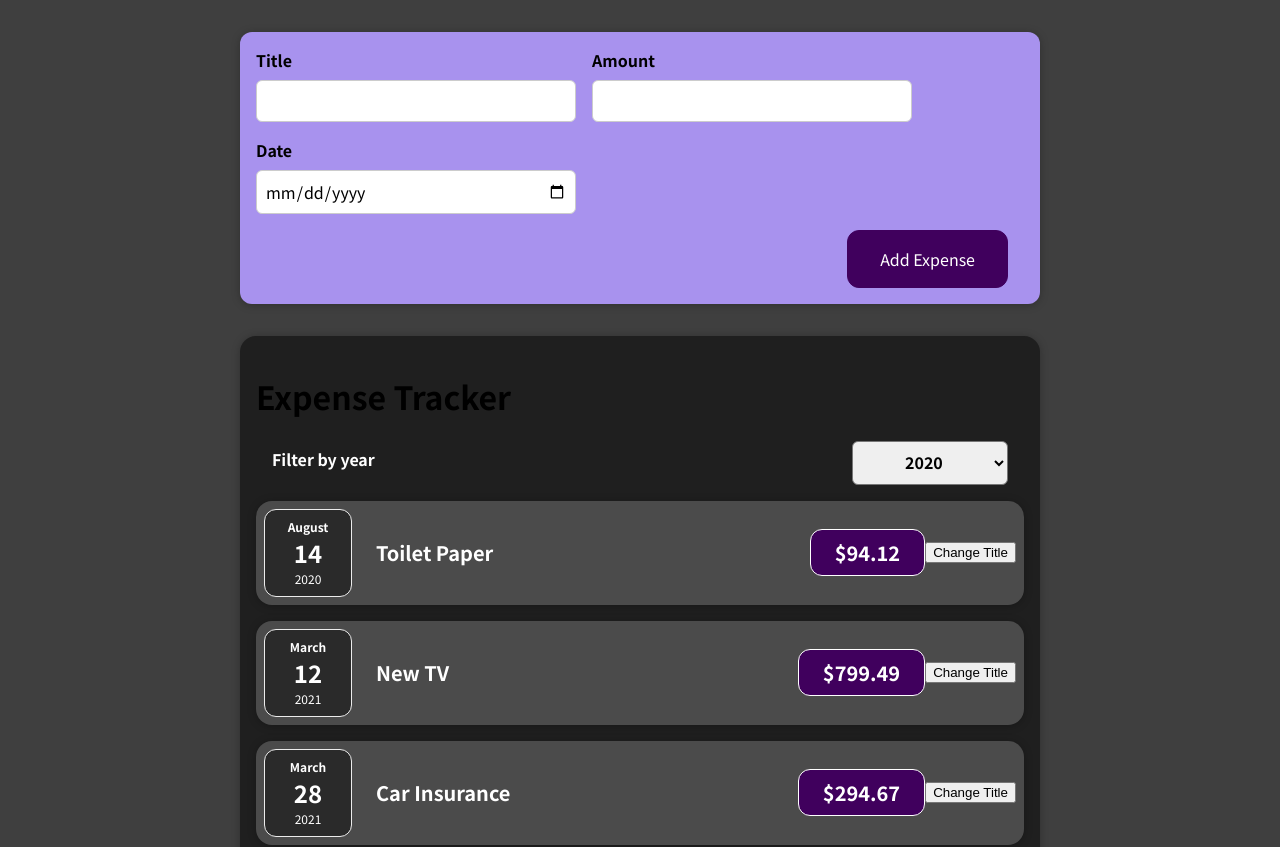
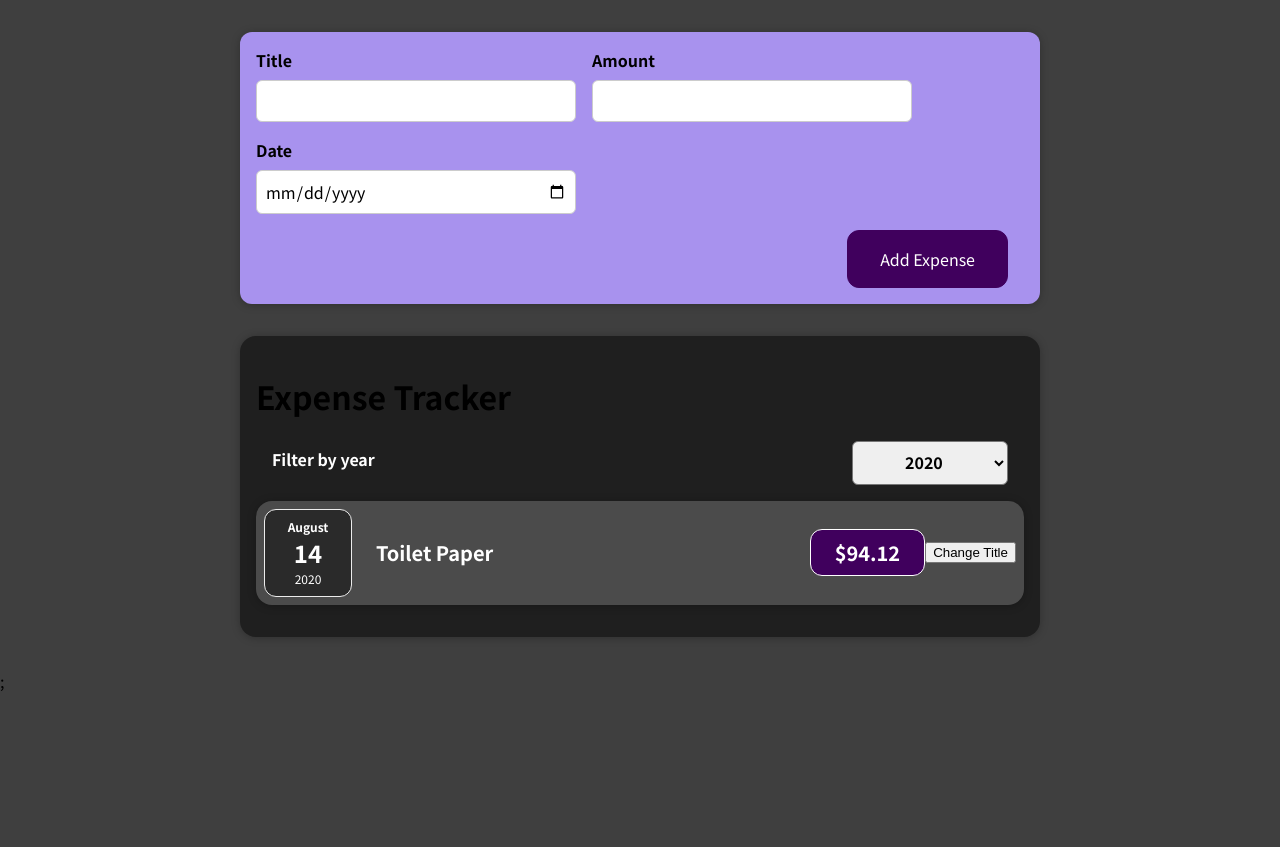
Before and after one commit to johngwells/Expense-Tracker, a React (Create React App) app: page / in a window 1280 px wide. Shown: the top 847 px of the page. After the commit the page ends 800 px from the top, so only its background shows below. Built offline with nearby package versions, Linux system fonts and the light colour scheme.

Commit message:
filter selected year results

```diff
--- a/src/components/Expenses/Expenses.js
+++ b/src/components/Expenses/Expenses.js
@@ -17,7 +17,10 @@
   const saveUserSelectedYear = (selectedYear) => {
     setFilteredYear(selectedYear);
   };
-  console.log(filteredYear);
+
+  const filteredExpenses = items.filter((expense) => {
+    return expense.date.getFullYear().toString() === filteredYear;
+  });
 
   return (
     <>
@@ -27,16 +30,16 @@
           selected={filteredYear}
           onUserSelectedYear={saveUserSelectedYear}
         />
-        {items.map((expense) => {
-          return (
+        {filteredExpenses.length === 0 && <p>No Expenses for this year</p>}
+        {filteredExpenses.length > 0 &&
+          filteredExpenses.map((expense) => (
             <ExpenseItem
               key={Math.random()}
               title={expense.title}
               amount={expense.amount}
               date={expense.date}
             />
-          );
-        })}
+          ))}
       </Card>
     </>
   );
```
